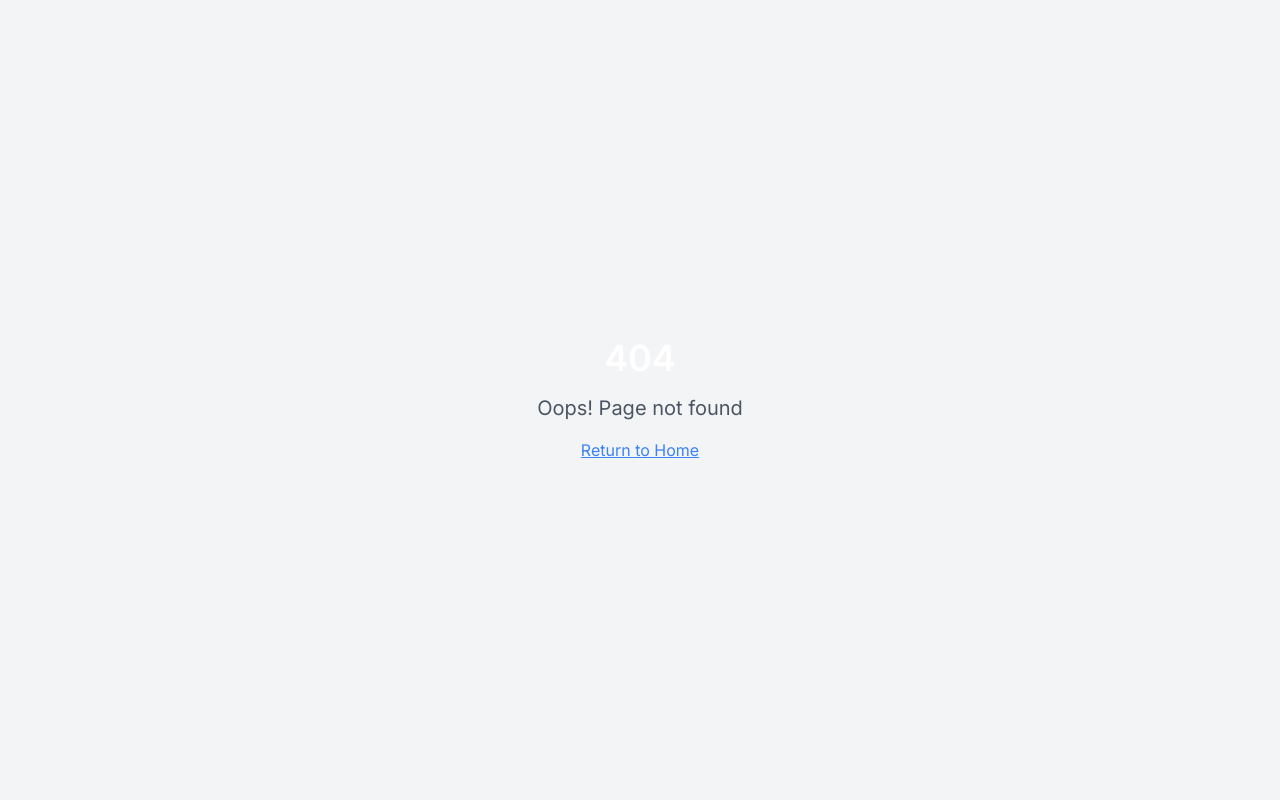
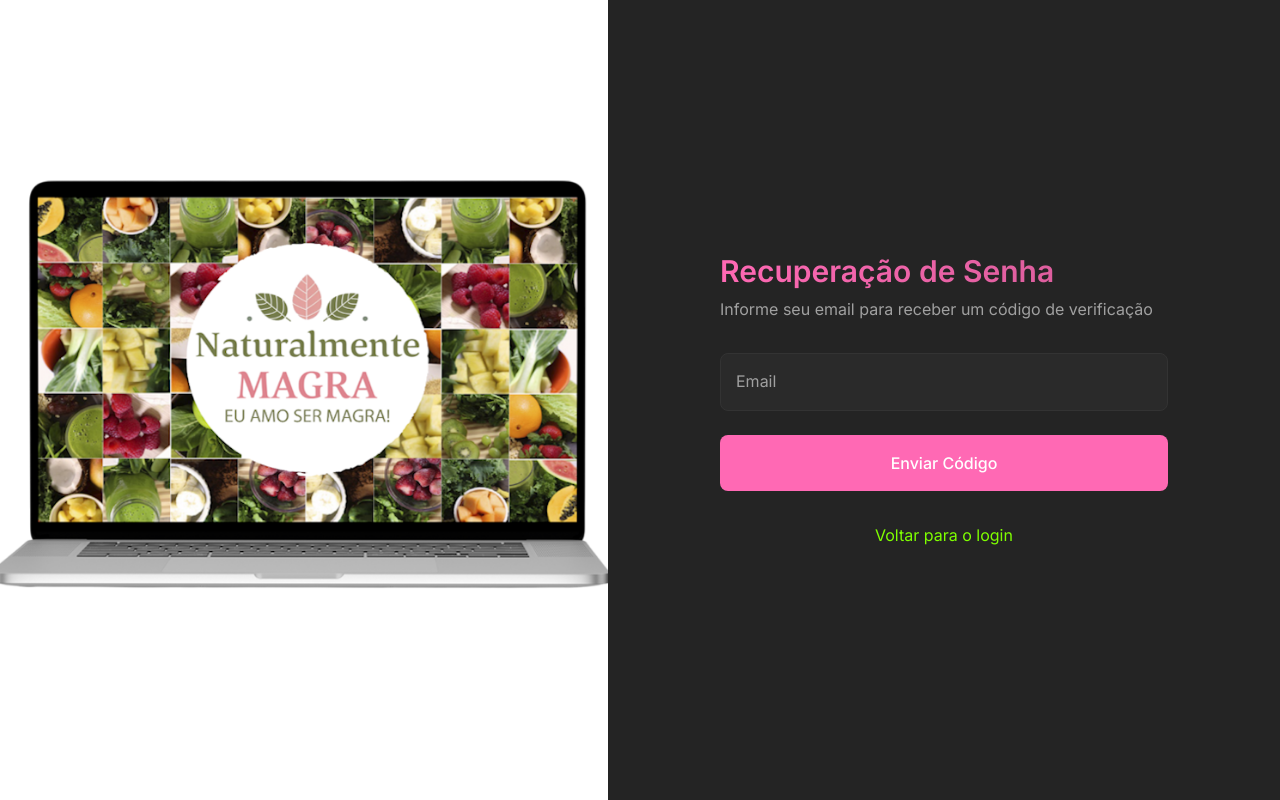
Before and after one commit to VInicius-vxtx/access-gatekeeper-system, a React (Vite) app: page /esqueci-senha in a window 1280 px wide. Before the commit this address had no page. Built offline with nearby package versions, Linux system fonts and the light colour scheme.

Commit message:
Implement password reset functionality
Implement the "forgot password" button, linking it to email verification and code sending for password change.

```diff
--- a/src/App.tsx
+++ b/src/App.tsx
@@ -8,6 +8,7 @@ import Index from "./pages/Index";
 import Login from "./pages/Login";
 import Register from "./pages/Register";
 import Dashboard from "./pages/Dashboard";
+import ForgotPassword from "./pages/ForgotPassword";
 import NotFound from "./pages/NotFound";
 
 const queryClient = new QueryClient();
@@ -23,6 +24,7 @@ const App = () => (
           <Route path="/login" element={<Login />} />
           <Route path="/registro" element={<Register />} />
           <Route path="/dashboard" element={<Dashboard />} />
+          <Route path="/esqueci-senha" element={<ForgotPassword />} />
           {/* ADD ALL CUSTOM ROUTES ABOVE THE CATCH-ALL "*" ROUTE */}
           <Route path="*" element={<NotFound />} />
         </Routes>
--- /dev/null
+++ b/src/pages/ForgotPassword.tsx
@@ -0,0 +1,213 @@
+
+import { useState } from 'react';
+import { Link } from 'react-router-dom';
+import { toast } from 'sonner';
+
+type ResetStep = 'email' | 'verification' | 'newPassword';
+
+const ForgotPassword = () => {
+  const [email, setEmail] = useState('');
+  const [verificationCode, setVerificationCode] = useState('');
+  const [newPassword, setNewPassword] = useState('');
+  const [confirmPassword, setConfirmPassword] = useState('');
+  const [currentStep, setCurrentStep] = useState<ResetStep>('email');
+  const [isLoading, setIsLoading] = useState(false);
+
+  const handleSendResetEmail = (e: React.FormEvent) => {
+    e.preventDefault();
+    setIsLoading(true);
+
+    // Simulate API call to send reset email
+    setTimeout(() => {
+      toast.success(`Código de verificação enviado para ${email}`);
+      setCurrentStep('verification');
+      setIsLoading(false);
+    }, 1500);
+  };
+
+  const handleVerifyCode = (e: React.FormEvent) => {
+    e.preventDefault();
+    setIsLoading(true);
+
+    // Simulate API call to verify code
+    setTimeout(() => {
+      if (verificationCode === '123456') { // Demo code for testing
+        toast.success('Código verificado com sucesso');
+        setCurrentStep('newPassword');
+      } else {
+        toast.error('Código inválido. Tente novamente.');
+      }
+      setIsLoading(false);
+    }, 1500);
+  };
+
+  const handleResetPassword = (e: React.FormEvent) => {
+    e.preventDefault();
+
+    if (newPassword !== confirmPassword) {
+      toast.error('As senhas não coincidem');
+      return;
+    }
+
+    setIsLoading(true);
+
+    // Simulate API call to reset password
+    setTimeout(() => {
+      toast.success('Senha alterada com sucesso!');
+      setIsLoading(false);
+      // In a real app, you would navigate to login
+      window.location.href = '/login';
+    }, 1500);
+  };
+
+  return (
+    <div className="flex min-h-screen">
+      <div className="hidden md:flex md:flex-1 bg-gradient-to-tr from-black/60 to-transparent">
+        <img
+          src="lovable-uploads/fototeste2.png"
+          alt="Naturalmente Magra"
+          className="w-full h-full object-cover"
+        />
+      </div>
+
+      <div className="flex-1 flex items-center justify-center p-8 bg-sistema-bg-secondary">
+        <div className="w-full max-w-md animate-slide-in">
+          <h1 className="text-3xl font-semibold mb-2 bg-gradient-to-r from-sistema-accent-important to-sistema-accent-important/80 bg-clip-text text-transparent">
+            Recuperação de Senha
+          </h1>
+          <p className="text-sistema-text-secondary mb-8">
+            {currentStep === 'email' && 'Informe seu email para receber um código de verificação'}
+            {currentStep === 'verification' && 'Insira o código de verificação enviado para seu email'}
+            {currentStep === 'newPassword' && 'Defina sua nova senha'}
+          </p>
+
+          {currentStep === 'email' && (
+            <form onSubmit={handleSendResetEmail}>
+              <div className="mb-6 floating-input">
+                <input
+                  type="email"
+                  id="email"
+                  value={email}
+                  onChange={(e) => setEmail(e.target.value)}
+                  required
+                  placeholder=" "
+                  className="focus:border-sistema-accent"
+                />
+                <label htmlFor="email">Email</label>
+              </div>
+
+              <button
+                type="submit"
+                disabled={isLoading}
+                className="w-full py-4 bg-sistema-accent-important hover:bg-sistema-accent-important/80 text-white rounded-lg font-medium transition-all duration-300 transform hover:-translate-y-1 flex justify-center items-center"
+              >
+                {isLoading ? (
+                  <svg className="animate-spin -ml-1 mr-3 h-5 w-5 text-white" xmlns="http://www.w3.org/2000/svg" fill="none" viewBox="0 0 24 24">
+                    <circle className="opacity-25" cx="12" cy="12" r="10" stroke="currentColor" strokeWidth="4"></circle>
+                    <path className="opacity-75" fill="currentColor" d="M4 12a8 8 0 018-8V0C5.373 0 0 5.373 0 12h4zm2 5.291A7.962 7.962 0 014 12H0c0 3.042 1.135 5.824 3 7.938l3-2.647z"></path>
+                  </svg>
+                ) : 'Enviar Código'}
+              </button>
+            </form>
+          )}
+
+          {currentStep === 'verification' && (
+            <form onSubmit={handleVerifyCode}>
+              <div className="mb-6 floating-input">
+                <input
+                  type="text"
+                  id="verificationCode"
+                  value={verificationCode}
+                  onChange={(e) => setVerificationCode(e.target.value)}
+                  required
+                  placeholder=" "
+                  className="focus:border-sistema-accent"
+                />
+                <label htmlFor="verificationCode">Código de Verificação</label>
+              </div>
+
+              <button
+                type="submit"
+                disabled={isLoading}
+                className="w-full py-4 bg-sistema-accent-important hover:bg-sistema-accent-important/80 text-white rounded-lg font-medium transition-all duration-300 transform hover:-translate-y-1 flex justify-center items-center"
+              >
+                {isLoading ? (
+                  <svg className="animate-spin -ml-1 mr-3 h-5 w-5 text-white" xmlns="http://www.w3.org/2000/svg" fill="none" viewBox="0 0 24 24">
+                    <circle className="opacity-25" cx="12" cy="12" r="10" stroke="currentColor" strokeWidth="4"></circle>
+                    <path className="opacity-75" fill="currentColor" d="M4 12a8 8 0 018-8V0C5.373 0 0 5.373 0 12h4zm2 5.291A7.962 7.962 0 014 12H0c0 3.042 1.135 5.824 3 7.938l3-2.647z"></path>
+                  </svg>
+                ) : 'Verificar Código'}
+              </button>
+
+              <p className="text-sm text-center mt-4 text-sistema-text-secondary">
+                <span
+                  className="text-sistema-accent hover:text-sistema-accent-hover cursor-pointer transition-colors"
+                  onClick={() => {
+                    setIsLoading(true);
+                    setTimeout(() => {
+                      toast.success(`Novo código enviado para ${email}`);
+                      setIsLoading(false);
+                    }, 1500);
+                  }}
+                >
+                  Reenviar código
+                </span>
+              </p>
+            </form>
+          )}
+
+          {currentStep === 'newPassword' && (
+            <form onSubmit={handleResetPassword}>
+              <div className="mb-6 floating-input">
+                <input
+                  type="password"
+                  id="newPassword"
+                  value={newPassword}
+                  onChange={(e) => setNewPassword(e.target.value)}
+                  required
+                  placeholder=" "
+                  className="focus:border-sistema-accent"
+                />
+                <label htmlFor="newPassword">Nova Senha</label>
+              </div>
+
+              <div className="mb-6 floating-input">
+                <input
+                  type="password"
+                  id="confirmPassword"
+                  value={confirmPassword}
+                  onChange={(e) => setConfirmPassword(e.target.value)}
+                  required
+                  placeholder=" "
+                  className="focus:border-sistema-accent"
+                />
+                <label htmlFor="confirmPassword">Confirmar Nova Senha</label>
+              </div>
+
+              <button
+                type="submit"
+                disabled={isLoading}
+                className="w-full py-4 bg-sistema-accent-important hover:bg-sistema-accent-important/80 text-white rounded-lg font-medium transition-all duration-300 transform hover:-translate-y-1 flex justify-center items-center"
+              >
+                {isLoading ? (
+                  <svg className="animate-spin -ml-1 mr-3 h-5 w-5 text-white" xmlns="http://www.w3.org/2000/svg" fill="none" viewBox="0 0 24 24">
+                    <circle className="opacity-25" cx="12" cy="12" r="10" stroke="currentColor" strokeWidth="4"></circle>
+                    <path className="opacity-75" fill="currentColor" d="M4 12a8 8 0 018-8V0C5.373 0 0 5.373 0 12h4zm2 5.291A7.962 7.962 0 014 12H0c0 3.042 1.135 5.824 3 7.938l3-2.647z"></path>
+                  </svg>
+                ) : 'Alterar Senha'}
+              </button>
+            </form>
+          )}
+
+          <p className="text-center mt-8 text-sistema-text-secondary">
+            <Link to="/login" className="text-sistema-accent hover:text-sistema-accent-hover transition-colors">
+              Voltar para o login
+            </Link>
+          </p>
+        </div>
+      </div>
+    </div>
+  );
+};
+
+export default ForgotPassword;
```
